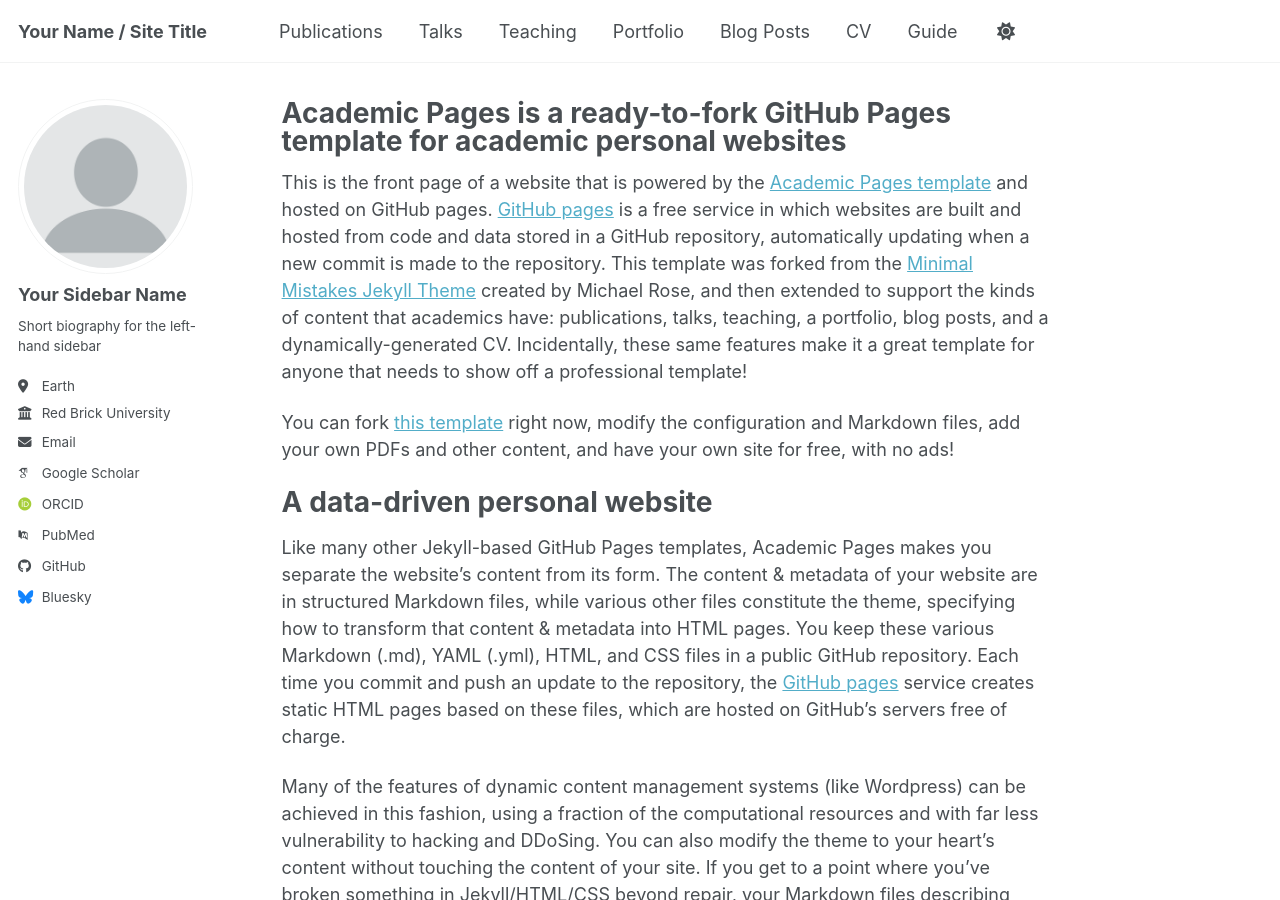
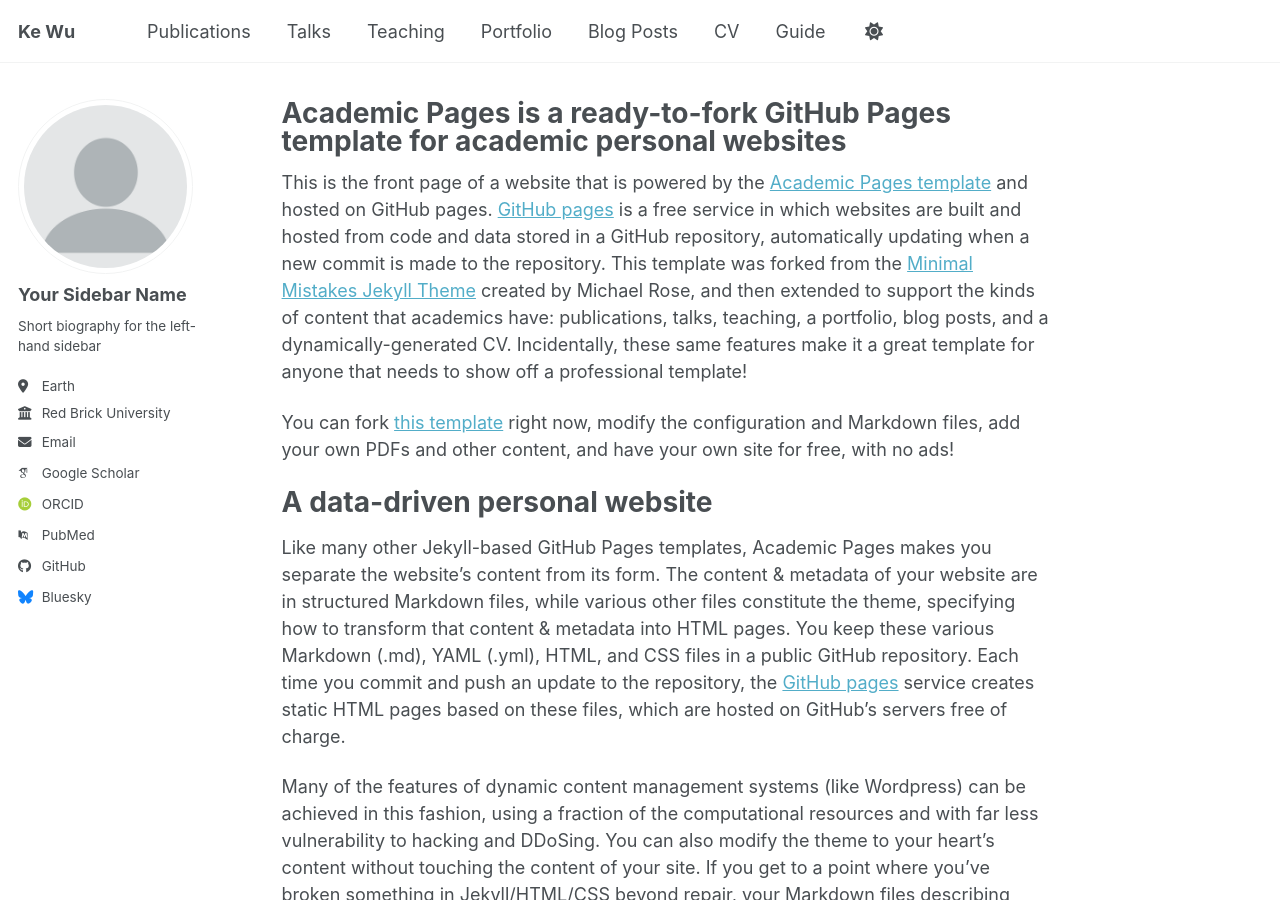
Before and after one commit to SobotHub/SobotHub.github.io, a Jekyll site: the page built from _pages/about.md, in a window 1280 px wide and 900 px high. Built offline with Jekyll 4.4.1, drawn with Linux system fonts in a browser that asks for light colours; some web fonts are replaced; a script bundle is joined from its source files by our own code; library files that are not in the unit come from our copies.

Commit message:
Update _config.yml

```diff
--- a/_config.yml
+++ b/_config.yml
@@ -9,7 +9,7 @@
 # Basic Site Settings
 locale                   : "en-US"
 site_theme               : "default" # Currently available options are "default", "air"
-title                    : "Your Name / Site Title"
+title                    : "Ke Wu"
 title_separator          : "-"
 name                     : &name "Your Name"
 description              : &description "Your Name's academic portfolio"   # Update this with a general description of your site, this is the default if not overridden by a page
```
